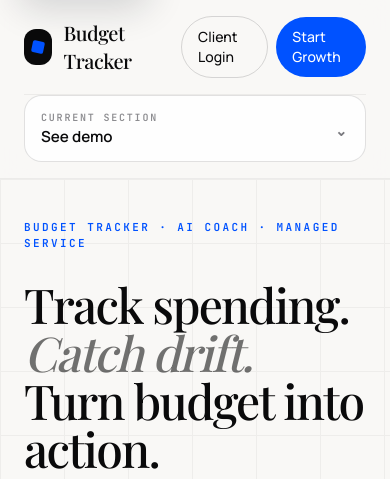
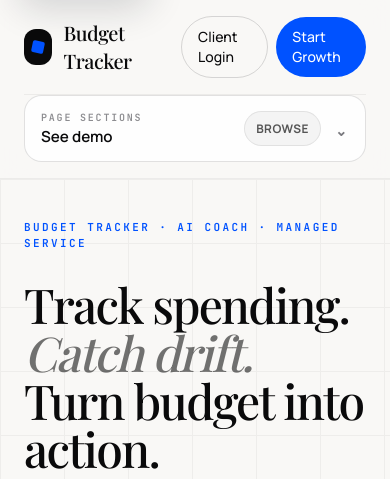
Before and after one commit to jfontiveros7/BudgetTrackerApp, a PHP site: page /index.php in a window 390 px wide. Shown: the top 479 px of the page. Run offline with PHP 8.4, Linux system fonts and the light colour scheme; some web fonts are replaced.

Commit message:
Clarify mobile section menu copy

```diff
--- a/public/landing.php
+++ b/public/landing.php
@@ -383,6 +383,7 @@ $shareImage = "https://budget.konticode.com/assets/media/layout-video/01-landing
       align-items: flex-start;
       gap: 0.18rem;
       min-width: 0;
+      flex: 1 1 auto;
     }
 
     .mobile-nav-current-label {
@@ -399,6 +400,22 @@ $shareImage = "https://budget.konticode.com/assets/media/layout-video/01-landing
       line-height: 1.2;
     }
 
+    .mobile-nav-action {
+      display: inline-flex;
+      align-items: center;
+      justify-content: center;
+      flex: 0 0 auto;
+      border-radius: 999px;
+      border: 1px solid rgba(10, 10, 11, 0.08);
+      background: rgba(10, 10, 11, 0.04);
+      color: rgba(10, 10, 11, 0.68);
+      padding: 0.45rem 0.7rem;
+      font-size: 0.74rem;
+      font-weight: 700;
+      letter-spacing: 0.04em;
+      text-transform: uppercase;
+    }
+
     .mobile-nav-chevron {
       width: 1rem;
       height: 1rem;
@@ -416,6 +433,27 @@ $shareImage = "https://budget.konticode.com/assets/media/layout-video/01-landing
       grid-template-columns: repeat(2, minmax(0, 1fr));
       gap: 0.65rem;
       padding: 0.2rem 0 0;
+    }
+
+    .mobile-nav-panel-header {
+      grid-column: 1 / -1;
+      display: flex;
+      align-items: baseline;
+      justify-content: space-between;
+      gap: 0.75rem;
+      padding: 0.15rem 0 0.1rem;
+    }
+
+    .mobile-nav-panel-title {
+      color: #0A0A0B;
+      font-size: 0.95rem;
+      font-weight: 700;
+    }
+
+    .mobile-nav-panel-subtitle {
+      color: rgba(91, 91, 97, 0.78);
+      font-size: 0.8rem;
+      line-height: 1.35;
     }
 
     .mobile-nav-panel[hidden] {
@@ -573,12 +611,19 @@ $shareImage = "https://budget.konticode.com/assets/media/layout-video/01-landing
         <div class="mobile-nav-shell">
           <button type="button" class="mobile-nav-toggle" id="mobile-nav-toggle" aria-expanded="false" aria-controls="mobile-nav-panel">
             <span class="mobile-nav-current">
-              <span class="mobile-nav-current-label">Current section</span>
+              <span class="mobile-nav-current-label">Page sections</span>
               <span class="mobile-nav-current-value" id="mobile-nav-current">Features</span>
             </span>
+            <span class="mobile-nav-action">Browse</span>
             <span class="mobile-nav-chevron" aria-hidden="true">⌄</span>
           </button>
           <div class="mobile-nav-panel" id="mobile-nav-panel" aria-label="Mobile section navigation" hidden>
+            <div class="mobile-nav-panel-header">
+              <div>
+                <div class="mobile-nav-panel-title">Jump to a section</div>
+                <div class="mobile-nav-panel-subtitle">Move through the page without losing your place.</div>
+              </div>
+            </div>
             <a href="#features" class="mobile-quick-link is-active" data-mobile-nav-link="features" data-mobile-nav-label="Features">Features</a>
             <a href="#interactive-demo" class="mobile-quick-link" data-mobile-nav-link="interactive-demo" data-mobile-nav-label="See demo">See demo</a>
             <a href="#pricing" class="mobile-quick-link" data-mobile-nav-link="pricing" data-mobile-nav-label="Pricing">Pricing</a>
```
